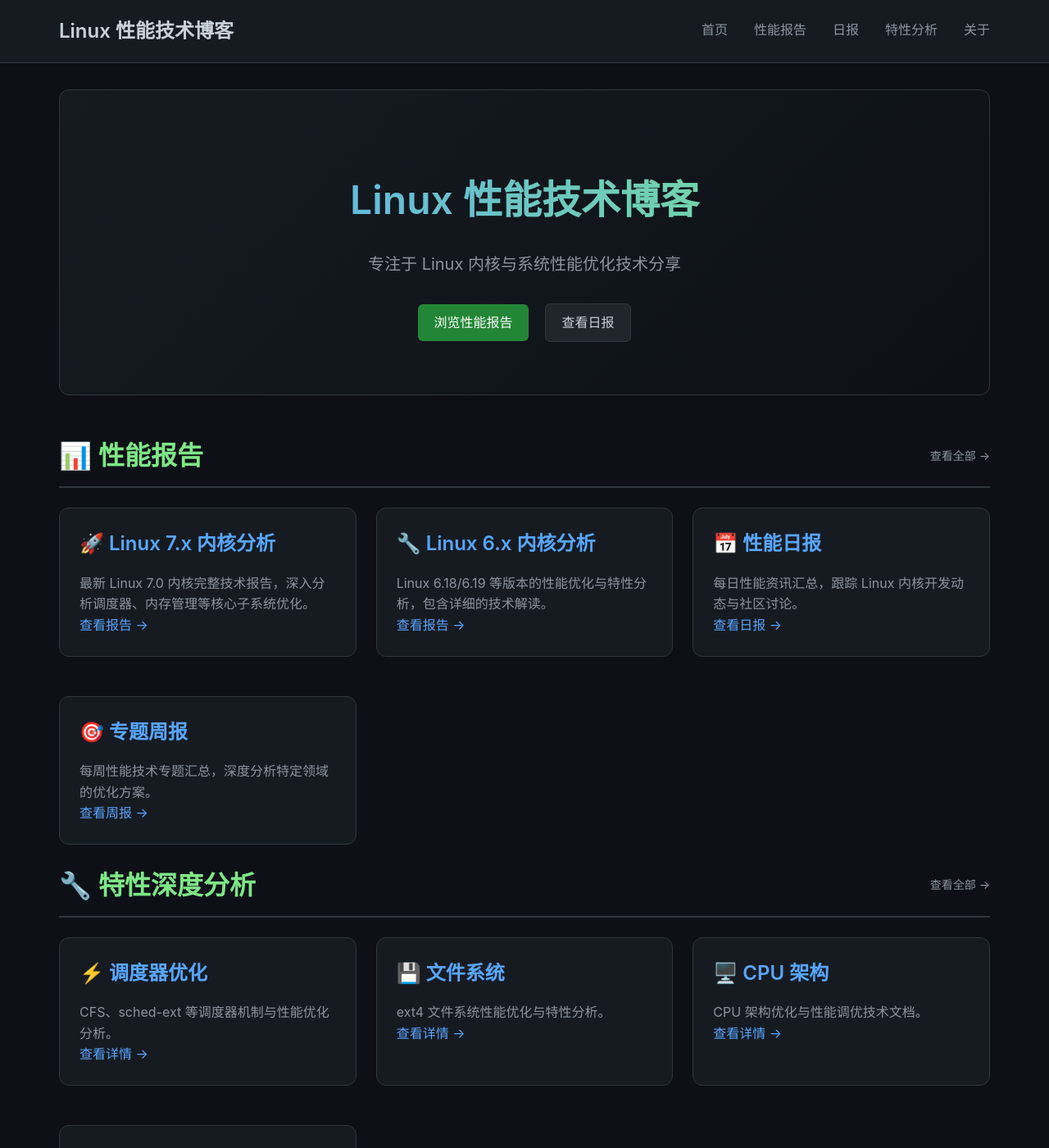
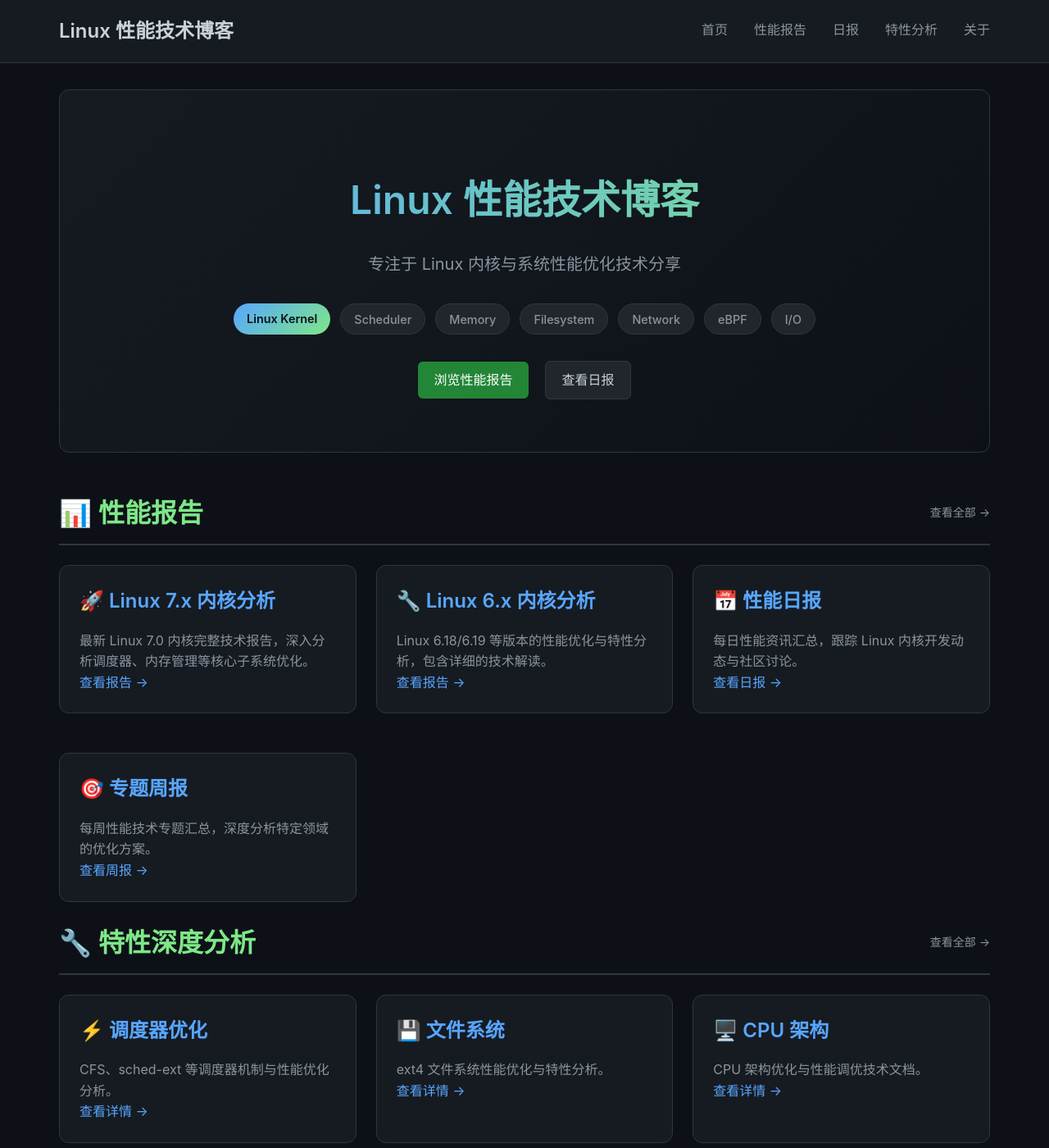
Before and after one commit to xiexiuqi/xiexiuqi.github.io, a Jekyll site: the page built from index.md, in a window 1280 px wide and 1400 px high. Shown: the whole window at 82% size. Built offline with Jekyll 4.4.1, drawn with Linux system fonts in a browser that asks for light colours.

Commit message:
feat: 添加技术栈标签展示和优化标签样式
- 在首页 Hero 区域添加技术栈标签（Linux Kernel, Scheduler, Memory 等）
- 标签可点击跳转至对应分类页面
- 为主要标签添加渐变色和发光效果
- 优化所有标签的悬停动画效果
- 添加悬浮上移和阴影效果

```diff
--- a/assets/css/style.css
+++ b/assets/css/style.css
@@ -231,12 +231,57 @@ tr:hover {
   margin-right: 0.5rem;
   margin-bottom: 0.5rem;
   border: 1px solid var(--color-border);
+  transition: all 0.2s;
 }
 
 .tag:hover {
   background-color: var(--color-accent-blue);
   color: var(--color-bg-primary);
   text-decoration: none;
+  transform: translateY(-2px);
+  box-shadow: 0 2px 8px rgba(88, 166, 255, 0.3);
+}
+
+/* Tech Stack Tags */
+.tech-stack {
+  display: flex;
+  flex-wrap: wrap;
+  justify-content: center;
+  gap: 0.75rem;
+  margin-top: 1.5rem;
+}
+
+.tech-tag {
+  display: inline-block;
+  background-color: var(--color-bg-tertiary);
+  color: var(--color-text-secondary);
+  padding: 0.4rem 1rem;
+  border-radius: 20px;
+  font-size: 0.9rem;
+  font-weight: 500;
+  border: 1px solid var(--color-border);
+  transition: all 0.3s ease;
+  cursor: pointer;
+}
+
+.tech-tag:hover {
+  background-color: var(--color-accent-blue);
+  color: var(--color-bg-primary);
+  text-decoration: none;
+  transform: translateY(-2px);
+  box-shadow: 0 4px 12px rgba(88, 166, 255, 0.4);
+}
+
+.tech-tag.primary {
+  background: linear-gradient(135deg, var(--color-accent-blue), var(--color-accent-green));
+  color: var(--color-bg-primary);
+  border: none;
+  font-weight: 600;
+}
+
+.tech-tag.primary:hover {
+  box-shadow: 0 4px 15px rgba(88, 166, 255, 0.5);
+  transform: translateY(-2px) scale(1.05);
 }
 
 /* Post List */
--- a/index.md
+++ b/index.md
@@ -7,8 +7,22 @@ title: 首页
 <div class="hero">
   <h1>Linux 性能技术博客</h1>
   <p>专注于 Linux 内核与系统性能优化技术分享</p>
-  <a href="/reports/" class="btn btn-primary">浏览性能报告</a>
-  <a href="/daily/" class="btn btn-secondary" style="margin-left: 1rem;">查看日报</a>
+
+  <!-- Tech Stack Tags -->
+  <div class="tech-stack">
+    <a href="/features/scheduler/" class="tech-tag primary">Linux Kernel</a>
+    <a href="/features/scheduler/" class="tech-tag">Scheduler</a>
+    <a href="/features/memory/" class="tech-tag">Memory</a>
+    <a href="/features/ext4/" class="tech-tag">Filesystem</a>
+    <a href="/features/network/" class="tech-tag">Network</a>
+    <a href="/cpu/" class="tech-tag">eBPF</a>
+    <a href="/features/io/" class="tech-tag">I/O</a>
+  </div>
+
+  <div style="margin-top: 2rem;">
+    <a href="/reports/" class="btn btn-primary">浏览性能报告</a>
+    <a href="/daily/" class="btn btn-secondary" style="margin-left: 1rem;">查看日报</a>
+  </div>
 </div>
 
 <!-- Featured Reports -->
```
